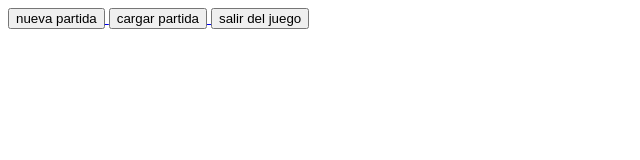
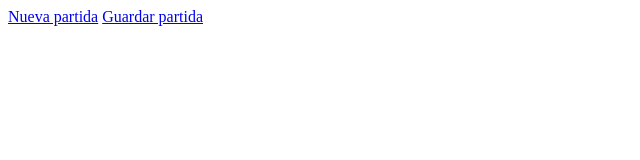
Before and after one commit to 3-TIC-ORT/proyecto-teg-web, a plain HTML site: page menu principal/menuprincipal.html in a window 1280 px wide. Shown: the whole page, without its empty margins (0-640 px from the left). Drawn offline with Linux system fonts and the light colour scheme.

Commit message:
Hice que cada boton te mande a otra pagina pero cuando apretas el de pausa se reinicia todo y habria que solucionarlo

```diff
--- a/menu principal/menuprincipal.html
+++ b/menu principal/menuprincipal.html
@@ -10,13 +10,7 @@
     <title>menu principal</title>
   </head>
   <body>
-   <a href="juegoprincipal.html" >
-    <button>nueva partida</button>
-   </a>
-   <a href="partidasguardadas.html" >
-    <button>cargar partida</button>
-   </a>
-
-<button id="salir" href="google.html">salir del juego</button>
+    <a href="../juego%20principal/juegoprincipal.html">Nueva partida</a>
+   <a href="../partidas%20guardadas/partidasguardadas.html">Guardar partida<a>
   </body>
 </html>
```
Also changed, not shown: juego principal/juegoprincipal.html (+2 -2 lines), menu pausa/pausa.html (+1 -1 lines).
